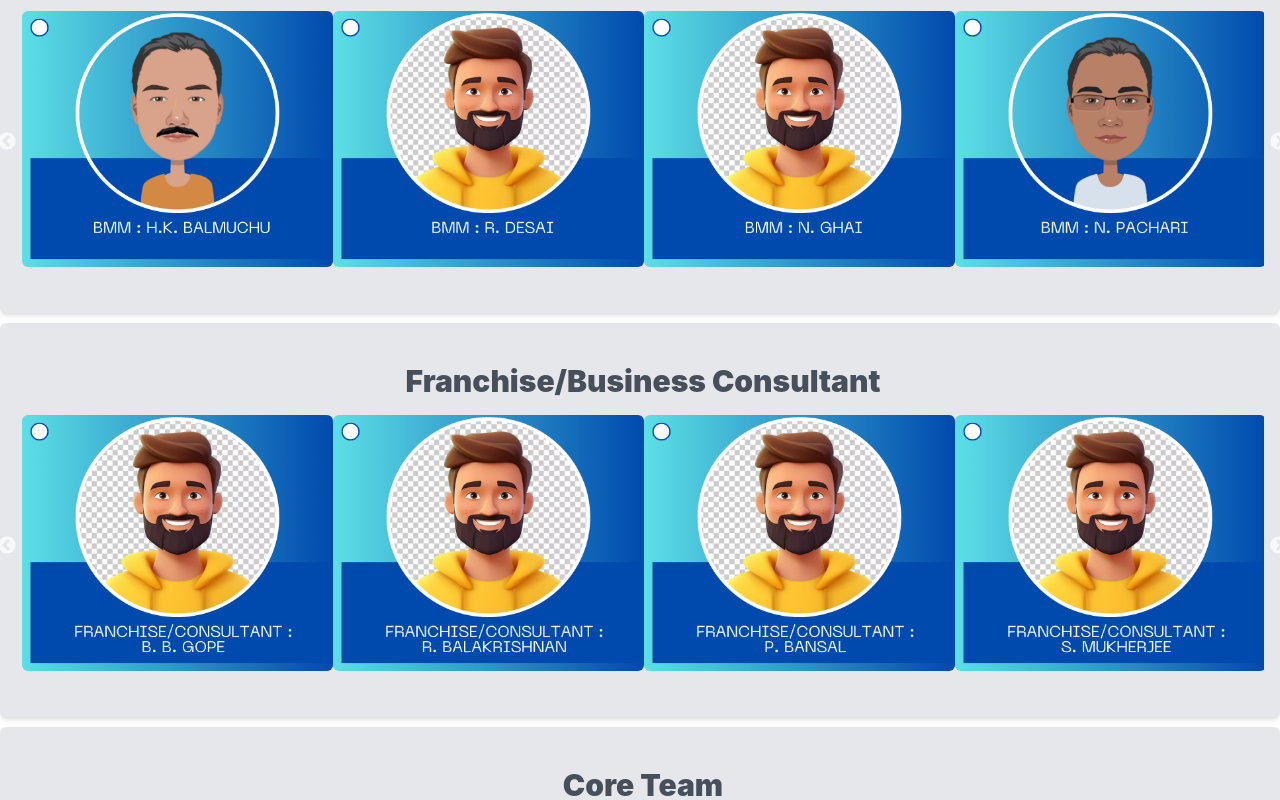
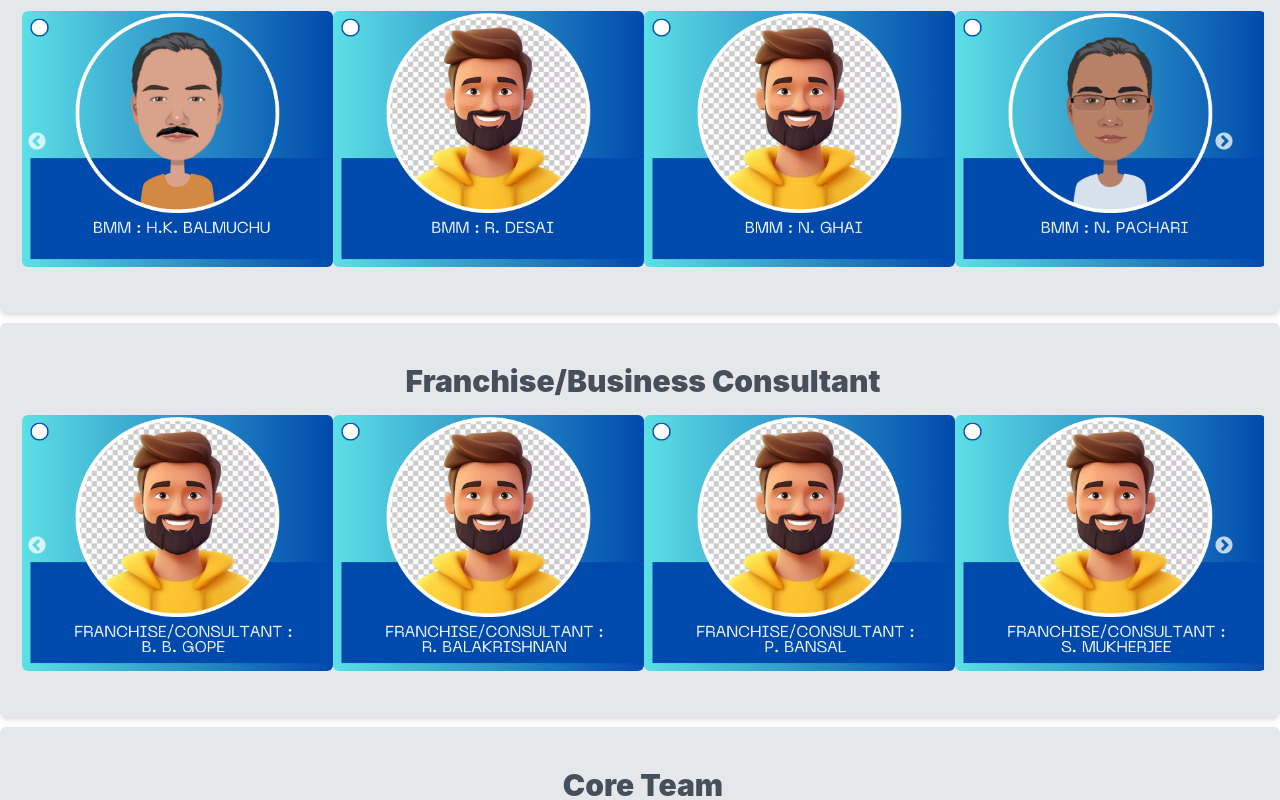
Before and after one commit to centum-world/mining-rig-portfolio, a React (Vite) app: page /white-paper in a window 1280 px wide. Shown: the part 2700-3500 px from the top of the page. Built offline with nearby package versions, Linux system fonts and the light colour scheme.

Commit message:
white paper css done

```diff
--- a/src/components/WhitePaperLowerSection.jsx
+++ b/src/components/WhitePaperLowerSection.jsx
@@ -15,6 +15,13 @@ import { selectDarkMode } from "../redux/darkModeSlice";
 import { BackOffice } from "../utils/constant";
 import { AsstHRD } from "../utils/constant";
 
+
+const CustomArrow = ({ onClick, className, icon }) => (
+    <div className={className} onClick={onClick} style={{  padding: "0 75px 0 30px", zIndex:"99" }}>
+      {icon}
+    </div>
+  );
+
 const WhitePaperLowerSection = () => {
   const [selectedState, setSelectedState] = useState("");
   const [selectedValue, setSelectedValue] = useState("");
@@ -23,6 +30,9 @@ const WhitePaperLowerSection = () => {
   const states = allState.states.map((stateData) => stateData.state);
 
   const darkModeEnabled = useSelector(selectDarkMode);
+
+  const customPrevArrow = <CustomArrow className="slick-prev" icon="Previous" />;
+  const customNextArrow = <CustomArrow className="slick-next" icon="Next" />;
 
   const sliderSettings = {
     dots: false,
@@ -33,8 +43,8 @@ const WhitePaperLowerSection = () => {
     autoplay: true,
     autoplaySpeed: 3000,
     arrows: true,
-    prevArrow: <div className="slick-prev">Previous</div>,
-    nextArrow: <div className="slick-next">Next</div>,
+    prevArrow: customPrevArrow,
+    nextArrow: customNextArrow,
     responsive: [
       {
         breakpoint: 1024,
@@ -52,6 +62,8 @@ const WhitePaperLowerSection = () => {
       },
     ],
   };
+
+
 
   const backOfficeSliderSettings = {
     ...sliderSettings,
```
